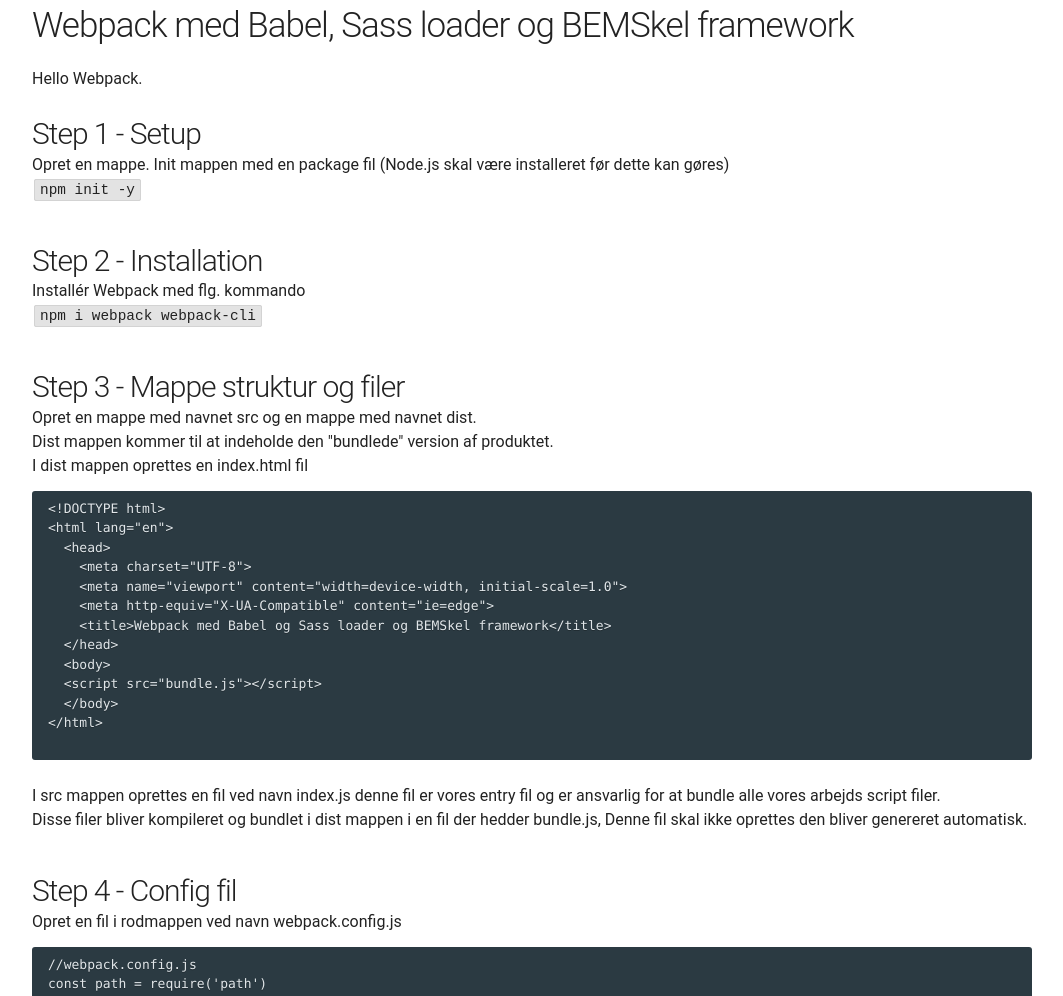
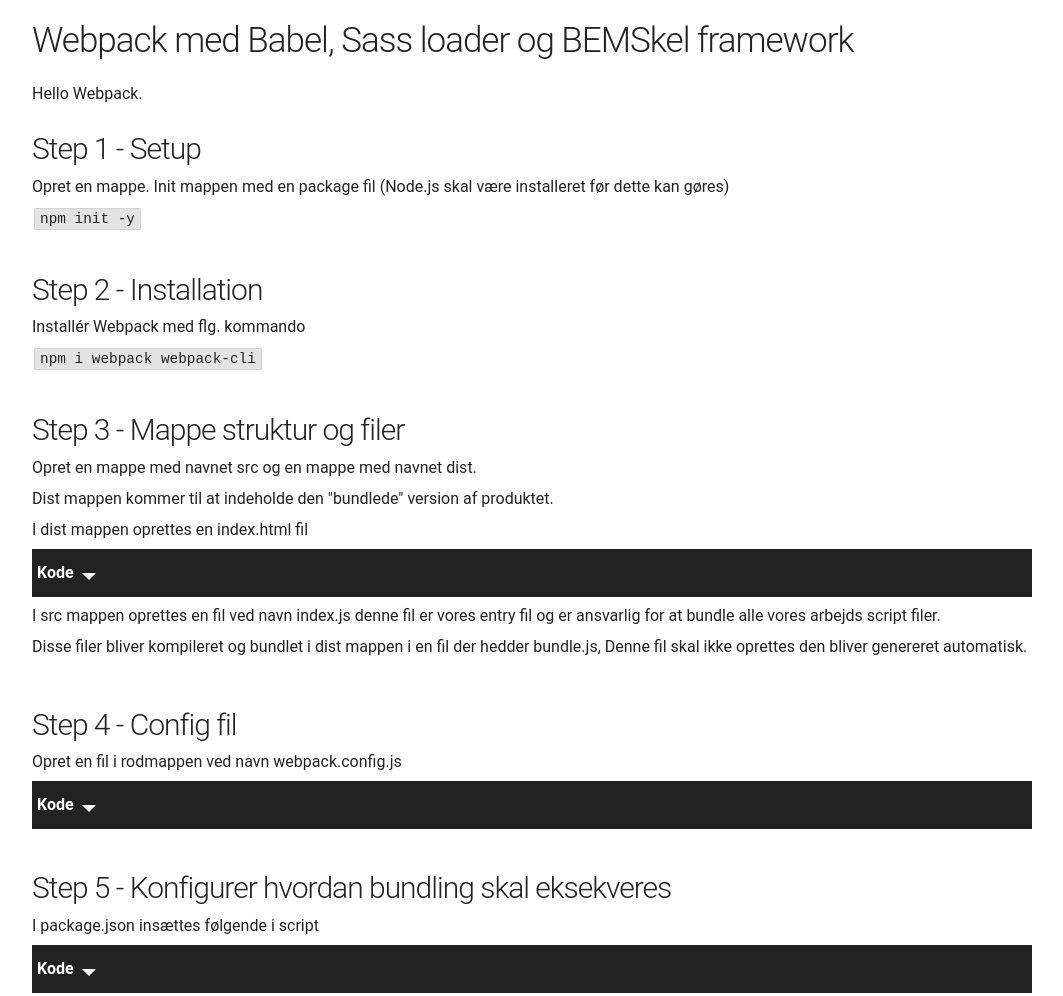
Before and after one commit to NielsHarbo/Webpack-med-Babel-Sass-og-BEMSkel, a website built with webpack: page dist/index.html in a window 1280 px wide. Shown: the top 996 px of the page, without its empty margins (108-1171 px from the left). Built offline with nearby package versions, Linux system fonts and the light colour scheme.

Commit message:
Index updated again

```diff
--- a/src/index.js
+++ b/src/index.js
@@ -2,4 +2,10 @@
 root.innerHTML = '<p>Hello Webpack.</p>';
 const domAppp = document.querySelector('#dom-app');
 domAppp.appendChild(root);
+const openers = document.querySelectorAll('.opener');
+for (let i = 0; i < openers.length; i++) {
+  openers[i].addEventListener('click', function() {
+    this.parentElement.classList.toggle('expanded');
+  });
+}
 //import './style.scss';
--- a/src/style.scss
+++ b/src/style.scss
@@ -14,12 +14,12 @@
 }
 h1{
   font-size:3.5rem;
-  margin-top:0.5rem;
+  margin-top:2rem;
 }
 .step{
   padding-bottom: 40px;
   p{
-    margin-bottom: 0;
+    margin: 0.7rem 0;
   }
   h2,h3{
     margin-bottom: 0;
@@ -30,3 +30,45 @@
     font-size:2rem;
   }
 }
+.opener {
+  cursor: pointer;
+  background: #222;
+  color: #fff;
+  font-weight: bold;
+  padding: 0.5rem;
+}
+
+.opener p {
+  display: inline-block;
+}
+
+.opener p:after {
+  content: "";
+  display: inline-block;
+  width: 1rem;
+  height: 1rem;
+  background: linear-gradient(135deg, rgba(255, 255, 255, 0) 49.9%, rgba(255, 255, 255, 1) 50.1%);
+  transform: rotate(45deg);
+  transform-origin: center;
+  margin-left: 1rem;
+  transition: transform 0.3s;
+}
+
+.expanded .opener p:after {
+  transform: rotate(-135deg);
+}
+
+.toggle-content {
+  background: #e9e9e9;
+  overflow: hidden;
+  max-height: 0;
+  transition: max-height .3s;
+}
+
+.expanded .toggle-content {
+  max-height: 750px;
+}
+.site-footer{
+  padding:30px 0;
+  background:#aaa;
+}
```
Also changed, not shown: dist/bundle.js, dist/index.html, dist/style.css.
